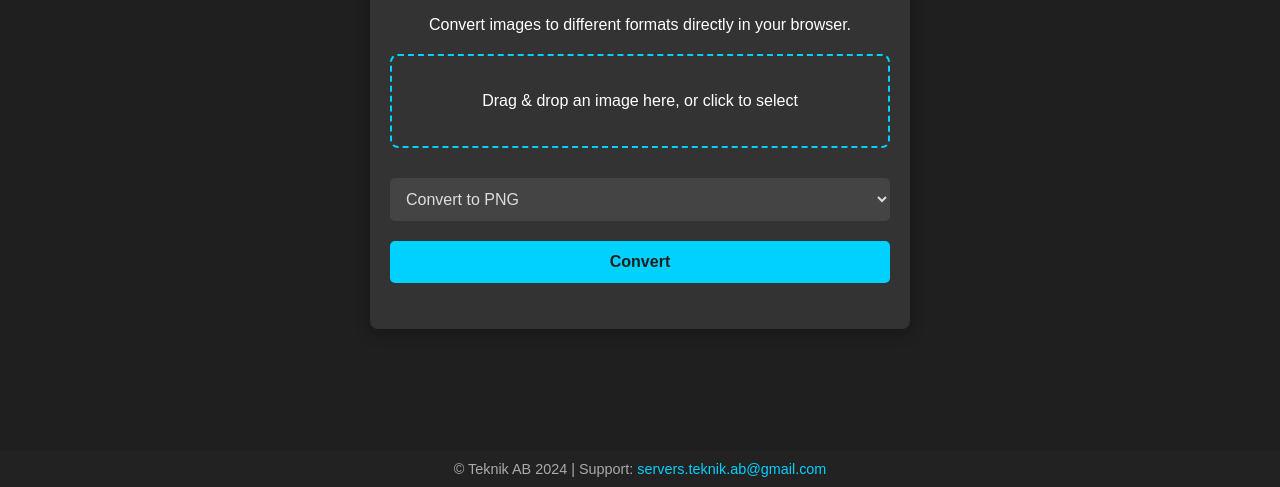
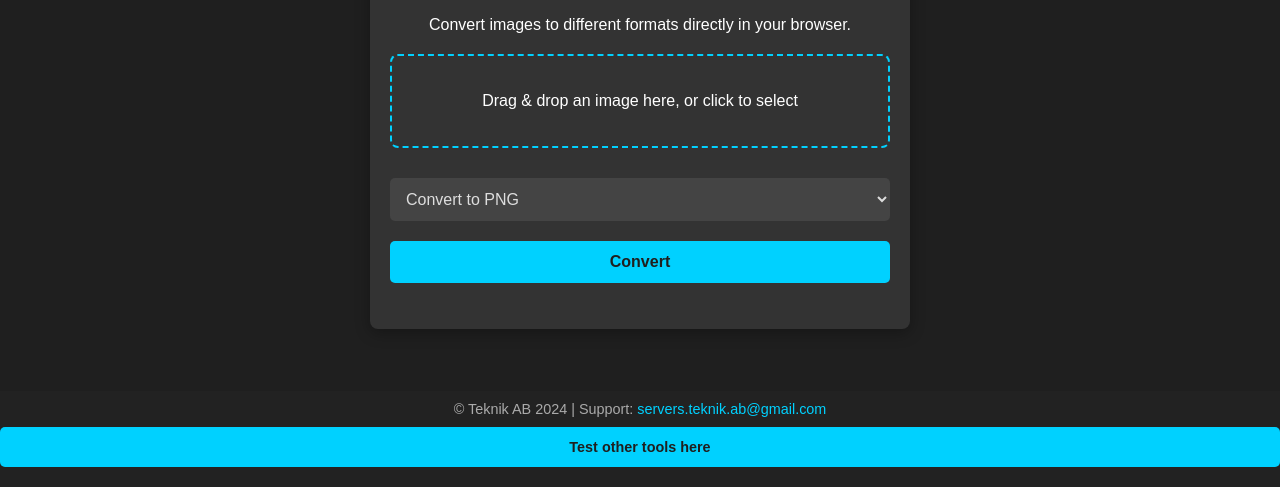
Before and after one commit to movieboxc17/Image-converter, a plain HTML site: page index.html in a window 1280 px wide. Shown: the part 313-800 px from the top of the page. Drawn offline with Linux system fonts and the light colour scheme.

Commit message:
Update index.html

```diff
--- a/index.html
+++ b/index.html
@@ -185,6 +185,7 @@
     <footer>
         &copy; Teknik AB 2024 | Support:
         <a href="mailto:teknik.ab.servers@gmail.com">servers.teknik.ab@gmail.com</a>
+        <button>Test other tools here</button>
     </footer>
 
     <script>
```
